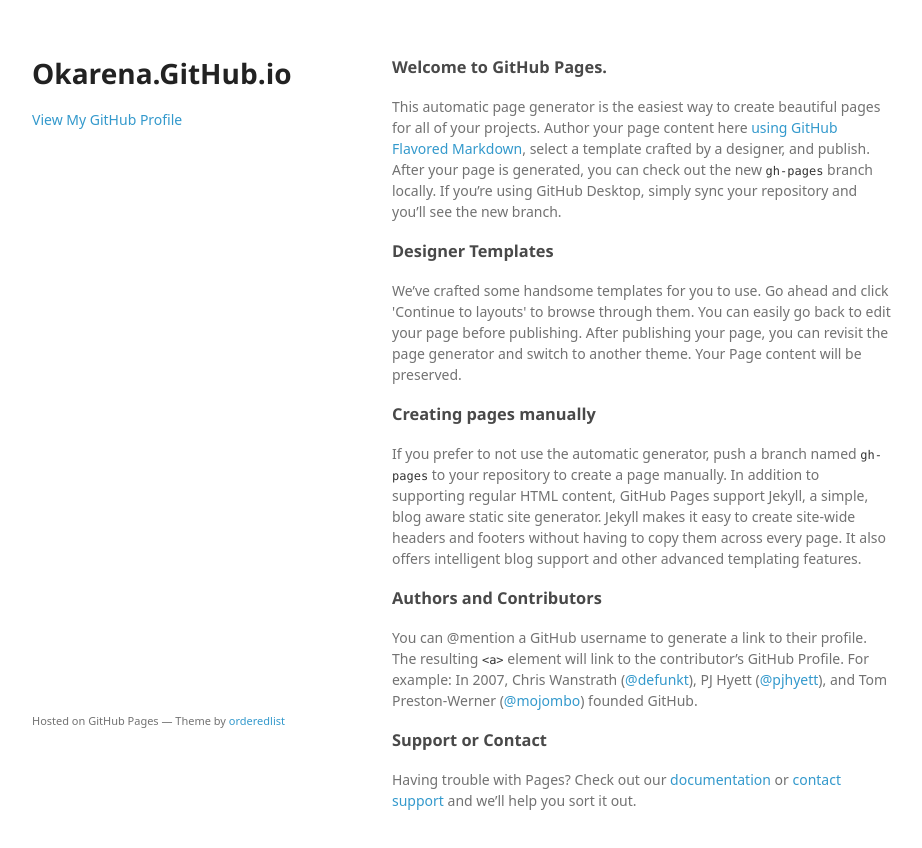
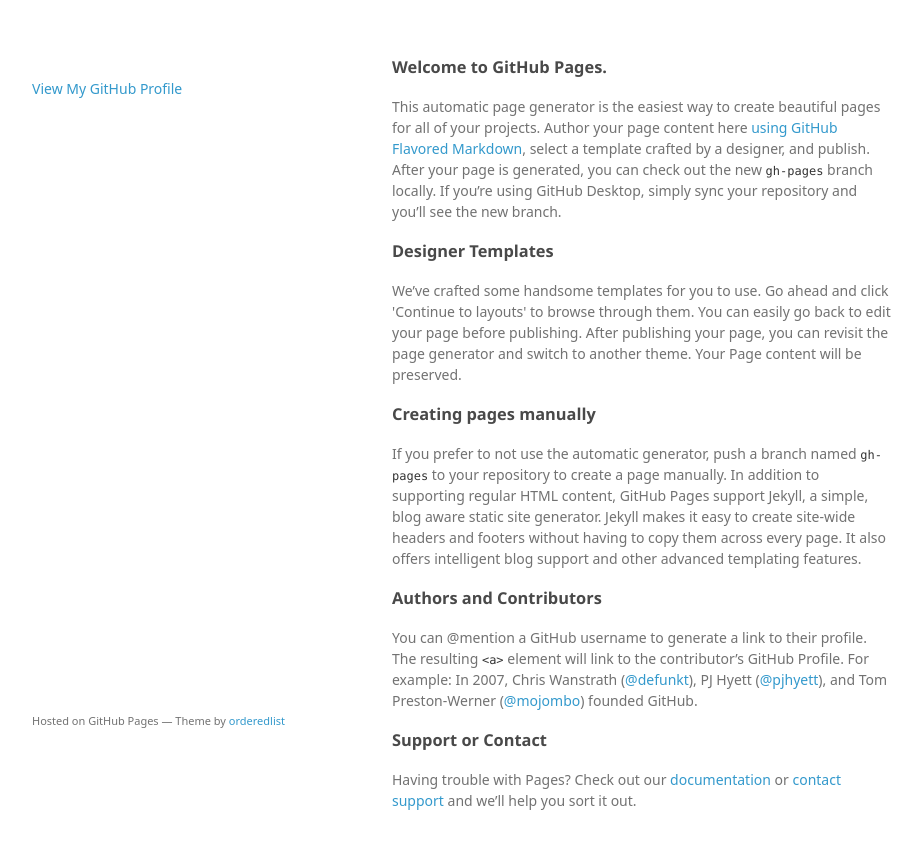
Before and after one commit to okarena/okarena.github.io, a plain HTML site: page index.html in a window 1280 px wide. Shown: the whole page, without its empty margins (178-1100 px from the left). Drawn offline with Linux system fonts and the light colour scheme; a web font is replaced by a local one.

Commit message:
Update index.html

```diff
--- a/index.html
+++ b/index.html
@@ -15,7 +15,6 @@
   <body>
     <div class="wrapper">
       <header>
-        <h1>Okarena.GitHub.io</h1>
         <p></p>
 
 
```
